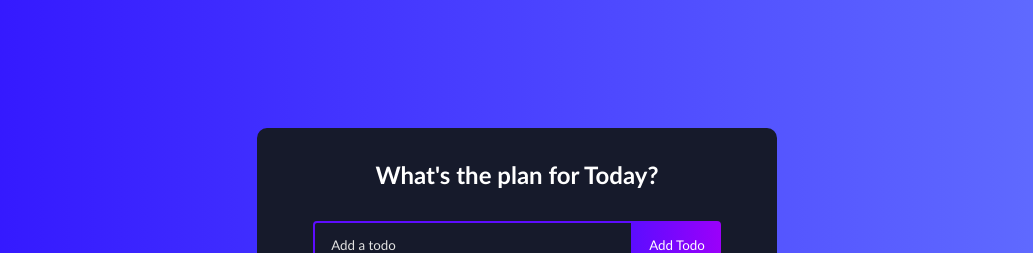
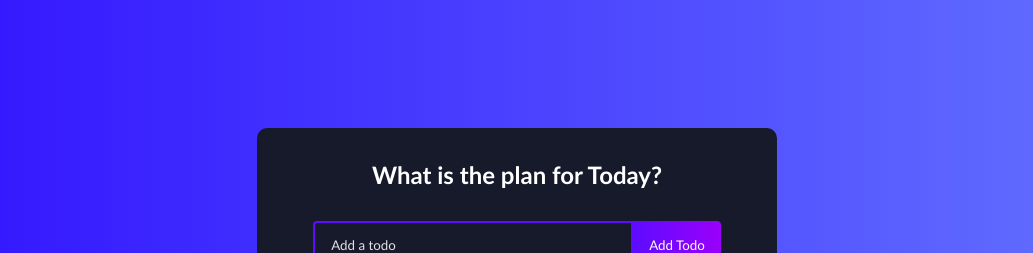
Before and after one commit to Gokulcasper/react-todo-list, a React (Create React App) app: page / in a window 1280 px wide. Shown: the top 253 px of the page, without its empty margins (123-1156 px from the left). Built offline with nearby package versions, Linux system fonts and the light colour scheme.

Commit message:
Feat : Todo

```diff
--- a/src/components/TodoList.js
+++ b/src/components/TodoList.js
@@ -41,7 +41,7 @@ function TodoList() {
 
   return (
     <div>
-      <h1>What's the plan for Today?</h1>
+      <h1>What is the plan for Today?</h1>
       <TodoForm onSubmit={addTodo} />
       <Todo
         todos={todos}
```
